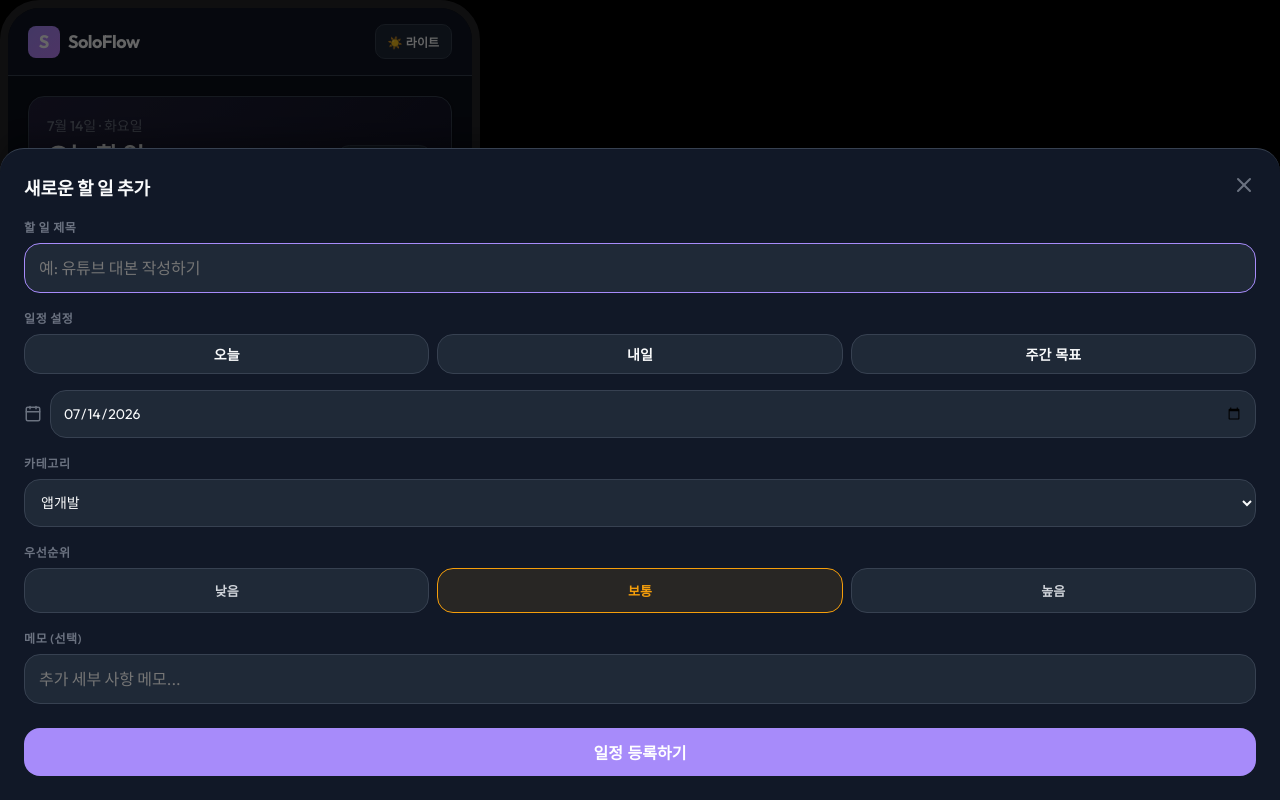
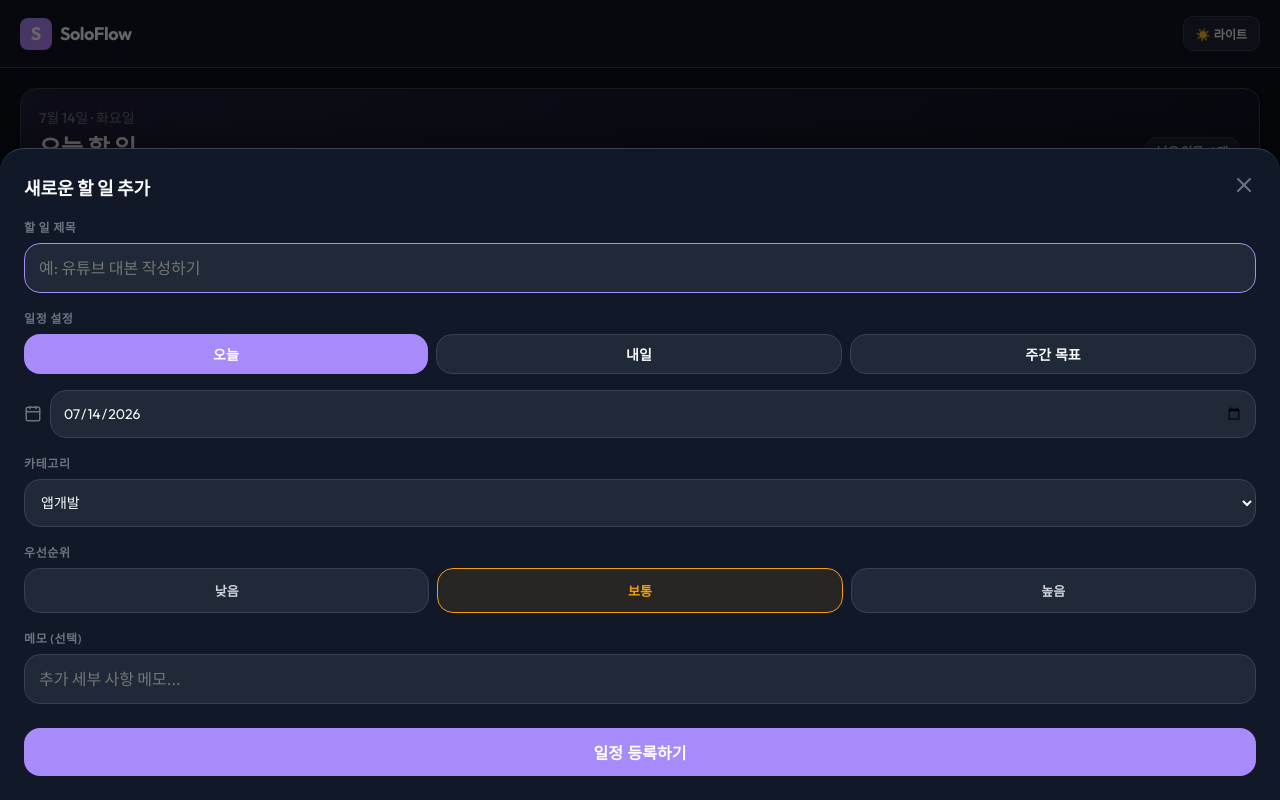
Before and after one commit to jessijang1202-pixel/SoloFlow, a React (Vite) app: page / in a window 1280 px wide. Both pictures are taken after a click on the button "Quick Add Task". Built offline with nearby package versions, Linux system fonts and the light colour scheme.

Commit message:
feat: invert color styling of date selector in quick add modal & remove simulated device frame constraints on PC

```diff
--- a/src/components/QuickAddModal.tsx
+++ b/src/components/QuickAddModal.tsx
@@ -51,6 +51,11 @@ export const QuickAddModal: React.FC<QuickAddModalProps> = ({
       }, 150);
     }
   }, [isOpen, categories]);
+
+  const todayDate = new Date();
+  const tomorrowDate = new Date(todayDate);
+  tomorrowDate.setDate(todayDate.getDate() + 1);
+  const tomorrowStr = `${tomorrowDate.getFullYear()}-${String(tomorrowDate.getMonth() + 1).padStart(2, '0')}-${String(tomorrowDate.getDate()).padStart(2, '0')}`;
 
   if (!isOpen) return null;
 
@@ -138,7 +143,7 @@ export const QuickAddModal: React.FC<QuickAddModalProps> = ({
             <div style={{ display: 'flex', gap: '8px', marginBottom: '8px' }}>
               <button
                 type="button"
-                className={`btn btn-secondary ${dueDate === getTodayString() && !isWeeklyGoal ? 'btn-primary' : ''}`}
+                className={`btn ${dueDate === getTodayString() && !isWeeklyGoal ? 'btn-primary' : 'btn-secondary'}`}
                 style={{ flex: 1, minHeight: '40px', padding: '8px' }}
                 onClick={() => setQuickDate('today')}
               >
@@ -146,9 +151,7 @@ export const QuickAddModal: React.FC<QuickAddModalProps> = ({
               </button>
               <button
                 type="button"
-                className={`btn btn-secondary ${
-                  dueDate !== getTodayString() && !isWeeklyGoal && dueDate !== '' ? 'btn-primary' : ''
-                }`}
+                className={`btn ${dueDate === tomorrowStr && !isWeeklyGoal ? 'btn-primary' : 'btn-secondary'}`}
                 style={{ flex: 1, minHeight: '40px', padding: '8px' }}
                 onClick={() => setQuickDate('tomorrow')}
               >
@@ -156,7 +159,7 @@ export const QuickAddModal: React.FC<QuickAddModalProps> = ({
               </button>
               <button
                 type="button"
-                className={`btn btn-secondary ${isWeeklyGoal ? 'btn-primary' : ''}`}
+                className={`btn ${isWeeklyGoal ? 'btn-primary' : 'btn-secondary'}`}
                 style={{ flex: 1, minHeight: '40px', padding: '8px' }}
                 onClick={() => setQuickDate('weekly')}
               >
--- a/src/index.css
+++ b/src/index.css
@@ -120,10 +120,9 @@ input, textarea {
   user-select: text;
 }
 
-/* Mobile Frame Wrapper (Simulating mobile viewport on larger screens) */
+/* Mobile Frame Wrapper (Stretched full screen on all devices) */
 #app-frame {
   width: 100%;
-  max-width: 480px;
   height: 100%;
   background-color: var(--bg-app);
   box-shadow: 0 0 40px rgba(0, 0, 0, 0.6);
@@ -132,14 +131,6 @@ input, textarea {
   flex-direction: column;
   overflow: hidden;
   transition: background-color var(--transition-normal);
-}
-
-@media (min-width: 481px) {
-  #app-frame {
-    height: 90vh;
-    border-radius: 40px;
-    border: 8px solid #27272a;
-  }
 }
 
 /* Header style with Glassmorphism */
```
